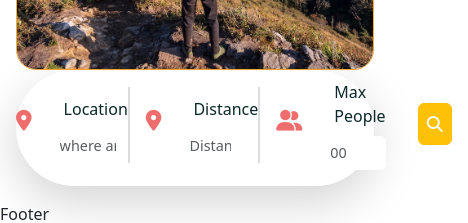
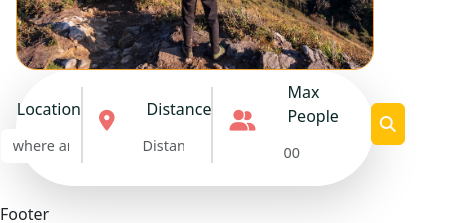
Before and after one commit to Emprcode/mern-travel-app, a React (Create React App) app in the folder frontend/: page /home in a window 390 px wide. Shown: the part 1550-1773 px from the top of the page, 468 px wide, since content can reach past the window. Built offline with nearby package versions, Linux system fonts and the light colour scheme; a web font is replaced by a local one.

Commit message:
updated home page

```diff
--- a/frontend/src/shared/SearchBar.jsx
+++ b/frontend/src/shared/SearchBar.jsx
@@ -5,7 +5,7 @@
 const SearchBar = () => {
   return (
     <Form>
-      <div className=" d-flex shadow-lg form__style gap-3 col-md-8">
+      <div className=" d-flex justify-content-center align-items-center shadow-lg form__style gap-3 col-md-8">
         <Form.Group className="mb-3 mx-md-3 d-flex justify-content-center align-items-center gap-3 ">
           <span className="icon_color">
             <i className="fa-solid fa-location-dot"></i>
@@ -52,3 +52,22 @@
 };
 
 export default SearchBar;
+// import Col from "react-bootstrap/Col";
+// import Form from "react-bootstrap/Form";
+// import Row from "react-bootstrap/Row";
+
+// const SearchBar = () => {
+//   return (
+//     <Form>
+//       <Row className="d-flex flex-wrap">
+//         <Col className="col-3">
+//           <Form.Control placeholder="First name" />
+//         </Col>
+//         <Col>
+//           <Form.Control placeholder="Last name" />
+//         </Col>
+//       </Row>
+//     </Form>
+//   );
+// };
+// export default SearchBar;
```
